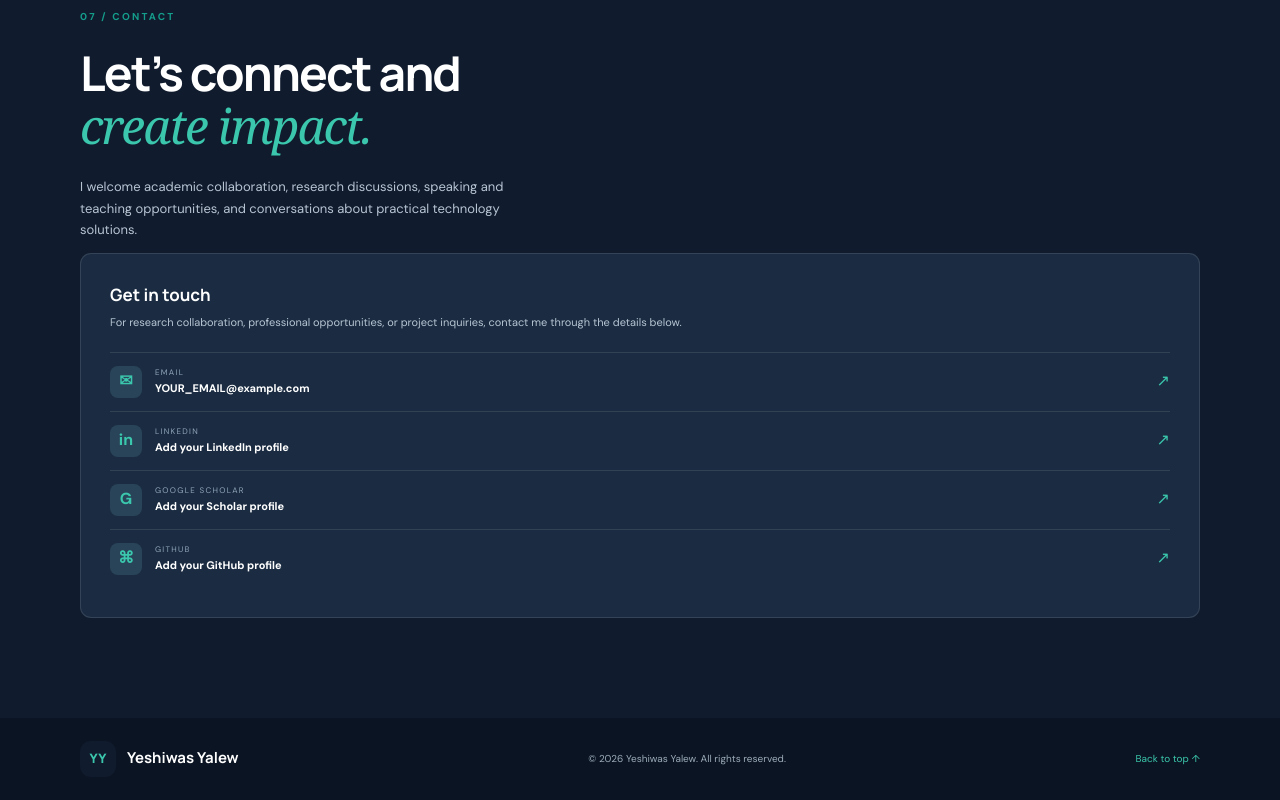
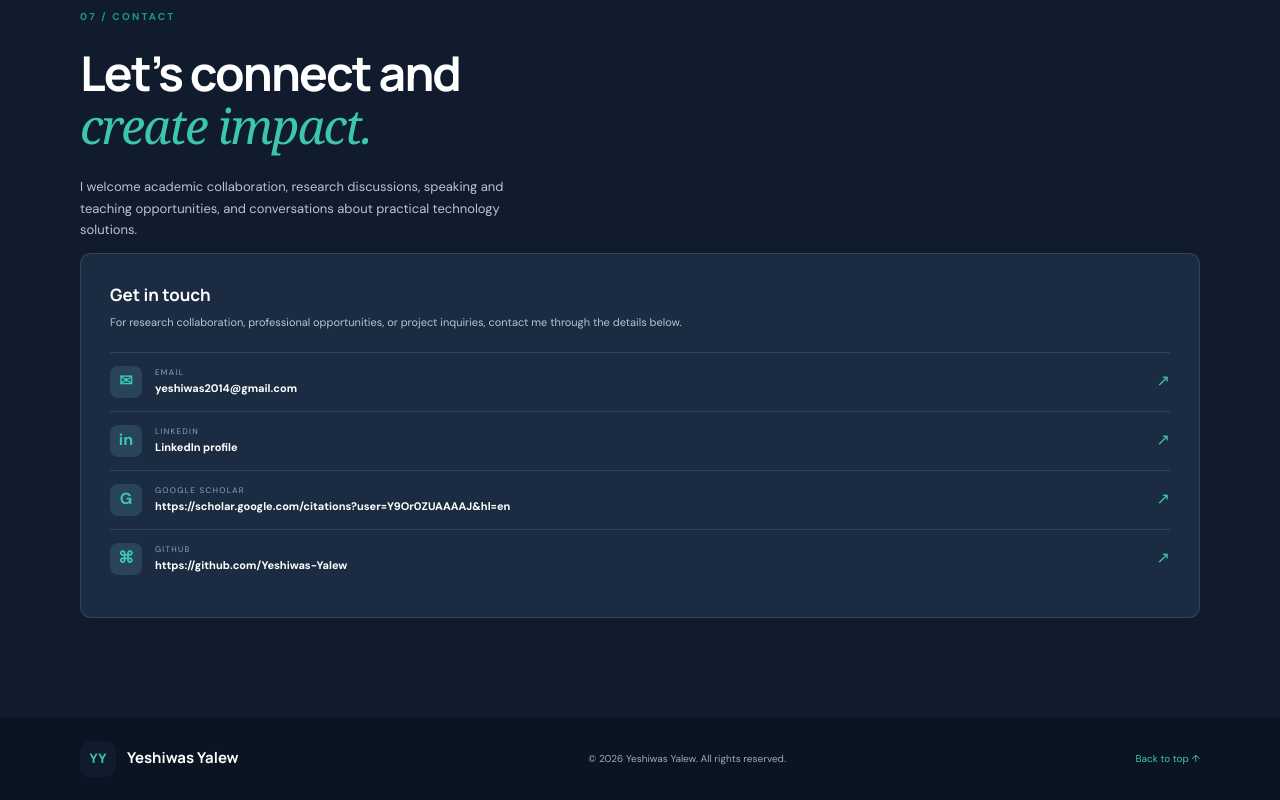
Before and after one commit to Yeshiwas-Yalew/yeshiwas-yalew-website, a plain HTML site: page index.html in a window 1280 px wide. Shown: the part 4686-5486 px from the top of the page. Drawn offline with Linux system fonts and the light colour scheme.

Commit message:
index.html

```diff
--- a/index.html
+++ b/index.html
@@ -112,10 +112,10 @@
     <section class="contact-section section" id="contact"><div class="container contact-grid">
       <div><p class="eyebrow">07 / CONTACT</p><h2>Let’s connect and <em>create impact.</em></h2><p class="contact-lead">I welcome academic collaboration, research discussions, speaking and teaching opportunities, and conversations about practical technology solutions.</p></div>
       <div class="contact-panel"><h3>Get in touch</h3><p>For research collaboration, professional opportunities, or project inquiries, contact me through the details below.</p>
-        <a class="contact-line" href="mailto:YOUR_EMAIL@example.com"><span>✉</span><div><small>EMAIL</small><b>YOUR_EMAIL@example.com</b></div><i>↗</i></a>
-        <a class="contact-line" href="https://www.linkedin.com/" target="_blank" rel="noopener"><span>in</span><div><small>LINKEDIN</small><b>Add your LinkedIn profile</b></div><i>↗</i></a>
-        <a class="contact-line" href="https://scholar.google.com/" target="_blank" rel="noopener"><span>G</span><div><small>GOOGLE SCHOLAR</small><b>Add your Scholar profile</b></div><i>↗</i></a>
-        <a class="contact-line" href="https://github.com/" target="_blank" rel="noopener"><span>⌘</span><div><small>GITHUB</small><b>Add your GitHub profile</b></div><i>↗</i></a>
+        <a class="contact-line" href="mailto:yeshiwas2014@gmail.com"><span>✉</span><div><small>EMAIL</small><b>yeshiwas2014@gmail.com</b></div><i>↗</i></a>
+        <a class="contact-line" href="https://www.linkedin.com/" target="_blank" rel="noopener"><span>in</span><div><small>LINKEDIN</small><b>LinkedIn profile</b></div><i>↗</i></a>
+        <a class="contact-line" href="https://scholar.google.com/" target="_blank" rel="noopener"><span>G</span><div><small>GOOGLE SCHOLAR</small><b>https://scholar.google.com/citations?user=Y9Or0ZUAAAAJ&hl=en</b></div><i>↗</i></a>
+        <a class="contact-line" href="https://github.com/" target="_blank" rel="noopener"><span>⌘</span><div><small>GITHUB</small><b>https://github.com/Yeshiwas-Yalew</b></div><i>↗</i></a>
       </div>
     </div></section>
   </main>
```
